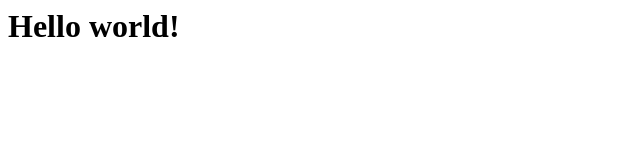
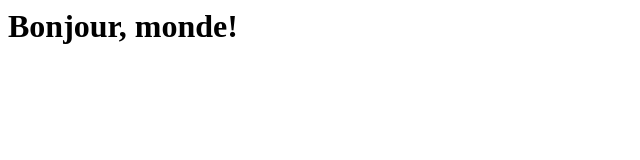
Before and after one commit to williamfev92/williamfev92.github.io, a plain HTML site: page index.html in a window 1280 px wide. Shown: the whole page, without its empty margins (0-640 px from the left). Drawn offline with Linux system fonts and the light colour scheme.

Commit message:
Activite1.4

```diff
--- a/index.html
+++ b/index.html
@@ -6,6 +6,6 @@
     <title>Document</title>
 </head>
 <body>
-    <h1>Hello world!</h1>
+    <h1>Bonjour, monde!</h1>
 </body>
 </html>
```
